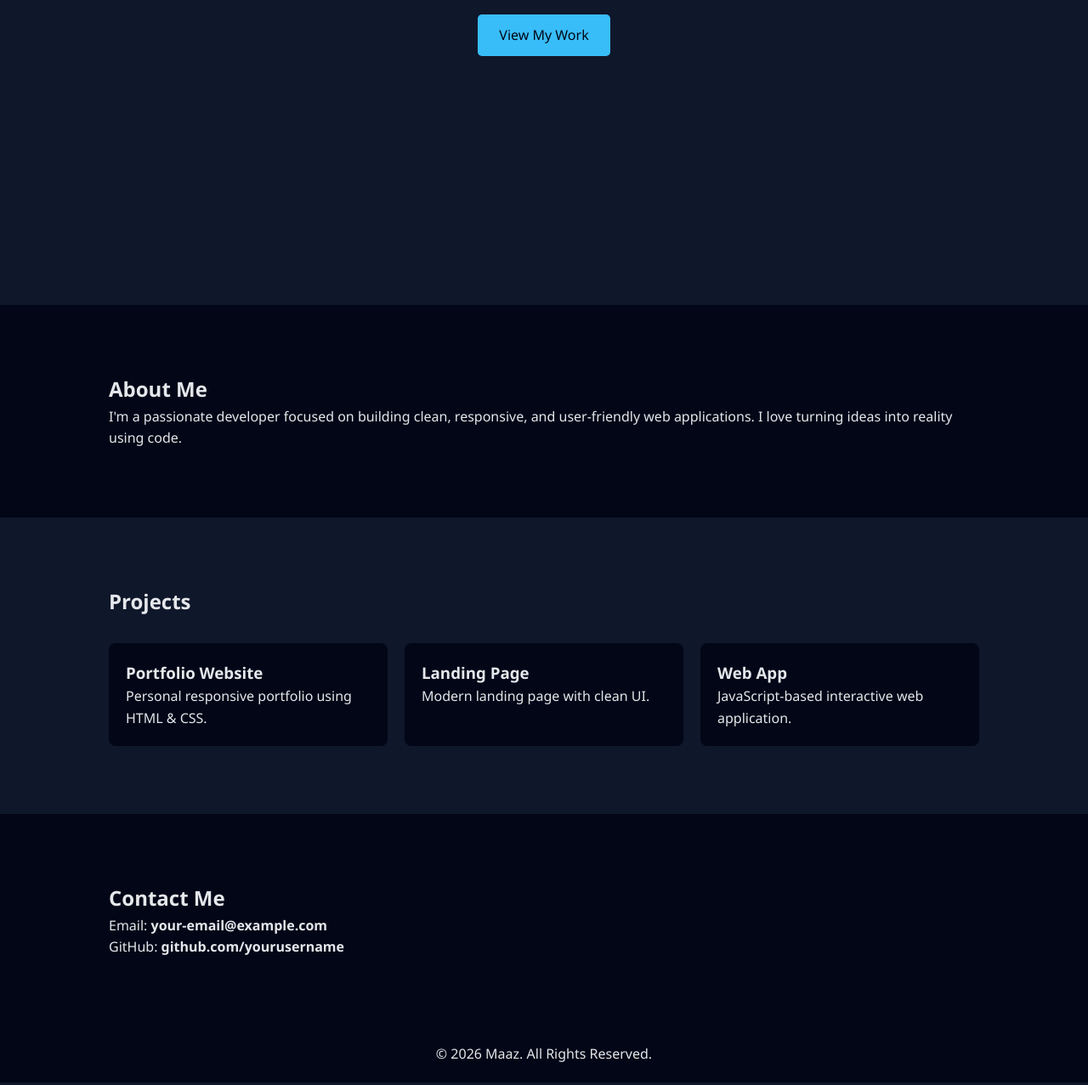
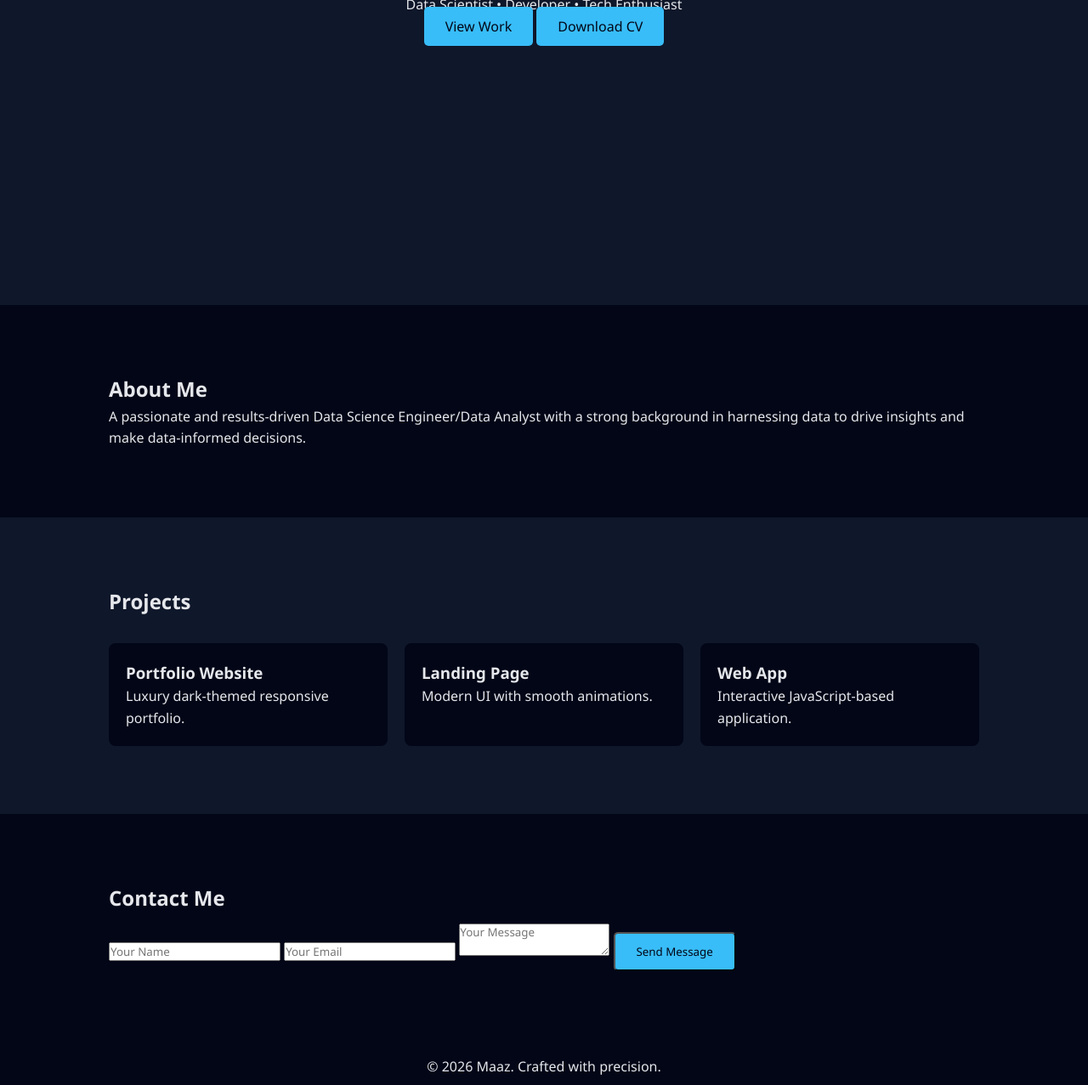
Before and after one commit to Maaz7703/yourname.github.io, a plain HTML site: page index.html in a window 1280 px wide. Shown: the part 439-1716 px from the top of the page at 85% size. Drawn offline with Linux system fonts and the light colour scheme.

Commit message:
Update index.html with new content and structure

```diff
--- a/index.html
+++ b/index.html
@@ -2,9 +2,14 @@
 <html lang="en">
 <head>
   <meta charset="UTF-8" />
-  <meta name="viewport" content="width=device-width, initial-scale=1.0" />
+  <meta name="viewport" content="width=device-width, initial-scale=1.0"/>
   <title>Maaz | Portfolio</title>
-  <link rel="stylesheet" href="style.css" />
+
+  <!-- CSS -->
+  <link rel="stylesheet" href="style.css"/>
+
+  <!-- Google Font -->
+  <link href="https://fonts.googleapis.com/css2?family=Poppins:wght@300;400;600&display=swap" rel="stylesheet">
 </head>
 <body>
 
@@ -20,50 +25,61 @@
   </nav>
 </header>
 
-<section id="home" class="hero">
-  <h2>Hello, I'm <span>Maaz</span></h2>
-  <p>Aspiring Developer | Designer | Tech Enthusiast</p>
-  <a href="#projects" class="btn">View My Work</a>
+<!-- HERO -->
+<section id="home" class="hero fade-in">
+  <h2>Hello, I’m <span>Maaz Bin Javed</span></h2>
+  <p>Data Scientist • Developer • Tech Enthusiast</p>
+
+  <div class="hero-buttons">
+    <a href="#projects" class="btn">View Work</a>
+    <a href="cv.pdf" class="btn outline" download>Download CV</a>
+  </div>
 </section>
 
-<section id="about" class="about">
+<!-- ABOUT -->
+<section id="about" class="about fade-in">
   <h2>About Me</h2>
   <p>
-    I'm a passionate developer focused on building clean, responsive,
-    and user-friendly web applications. I love turning ideas into reality
-    using code.
+    A passionate and results-driven Data Science Engineer/Data Analyst with a strong background in harnessing data to drive insights and make data-informed decisions.
   </p>
 </section>
 
-<section id="projects" class="projects">
+<!-- PROJECTS -->
+<section id="projects" class="projects fade-in">
   <h2>Projects</h2>
 
   <div class="project-grid">
     <div class="project-card">
       <h3>Portfolio Website</h3>
-      <p>Personal responsive portfolio using HTML & CSS.</p>
+      <p>Luxury dark-themed responsive portfolio.</p>
     </div>
 
     <div class="project-card">
       <h3>Landing Page</h3>
-      <p>Modern landing page with clean UI.</p>
+      <p>Modern UI with smooth animations.</p>
     </div>
 
     <div class="project-card">
       <h3>Web App</h3>
-      <p>JavaScript-based interactive web application.</p>
+      <p>Interactive JavaScript-based application.</p>
     </div>
   </div>
 </section>
 
-<section id="contact" class="contact">
+<!-- CONTACT -->
+<section id="contact" class="contact fade-in">
   <h2>Contact Me</h2>
-  <p>Email: <strong>your-email@example.com</strong></p>
-  <p>GitHub: <strong>github.com/yourusername</strong></p>
+
+  <form action="https://formspree.io/f/xbldwqpr" method="POST">
+    <input type="text" name="name" placeholder="Your Name" required>
+    <input type="email" name="email" placeholder="Your Email" required>
+    <textarea name="message" placeholder="Your Message" required></textarea>
+    <button type="submit" class="btn">Send Message</button>
+  </form>
 </section>
 
 <footer>
-  <p>© 2026 Maaz. All Rights Reserved.</p>
+  <p>© 2026 Maaz. Crafted with precision.</p>
 </footer>
 
 <script src="script.js"></script>
```
